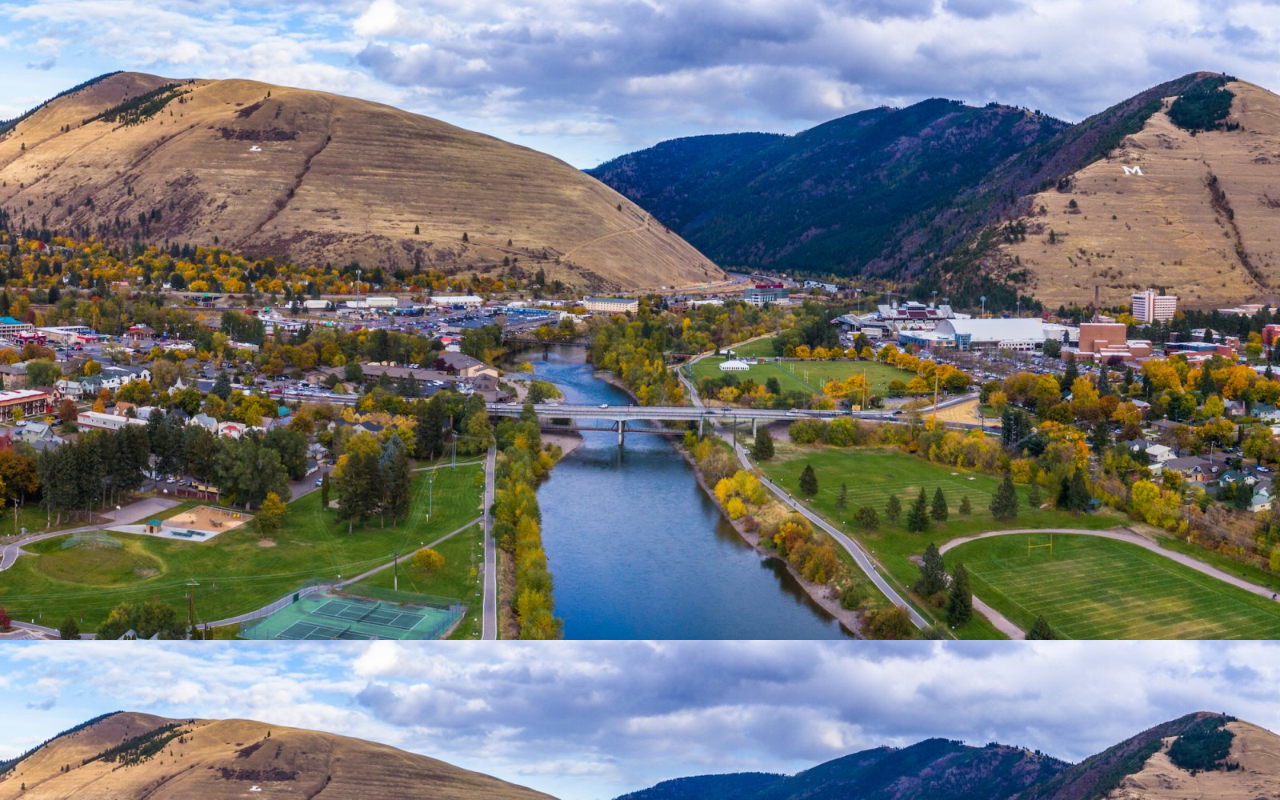
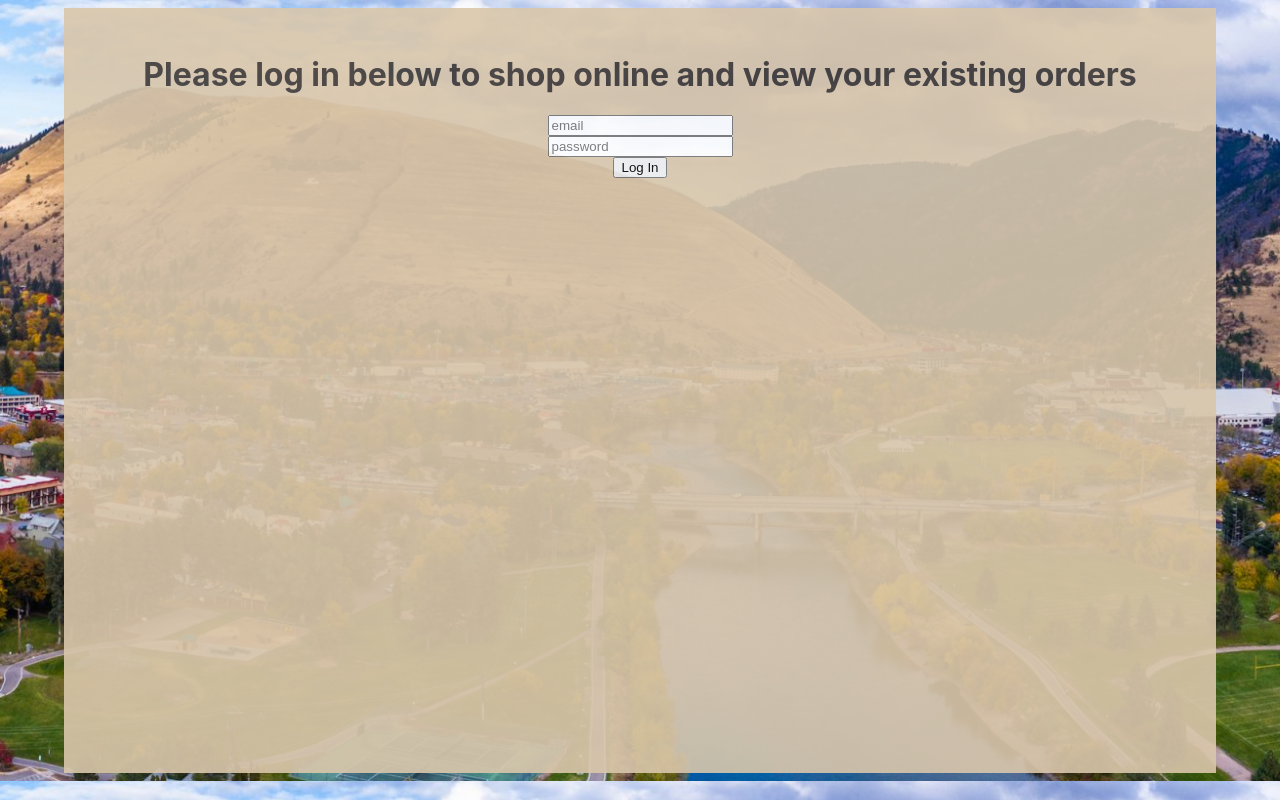
Before and after one commit to ScottM406/Market-Full-Site, a React (Vite) app in the folder market/: page /login in a window 1280 px wide. Before the commit this address had no page. Built offline with nearby package versions, Linux system fonts and the light colour scheme; the HTML template or start-up script is replaced by a standard one.

Commit message:
Add Login Page HTML. Styled.

```diff
--- a/market/src/App.jsx
+++ b/market/src/App.jsx
@@ -1,12 +1,14 @@
 import { Routes, Route } from "react-router-dom";
-import Homepage from "./homepage";
+import Homepage from "./Homepage.jsx";
+import Login from "./Login.jsx";
 
 function App() {
 
 return (
   <>
     <Routes>
-      <Route path="/" element={<Homepage />}/>
+      <Route path="/" element={<Homepage />} />
+      <Route path="/login" element= {<Login />} />
     </Routes>
   </>
 )
--- /dev/null
+++ b/market/src/Login.jsx
@@ -0,0 +1,31 @@
+import { useState } from "react";
+
+const Login = () => {
+  const [email, setEmail] = useState("");
+  const [password, setPassword] = useState("");
+
+  return (
+    <>
+      <form id="login-form">
+        <h1>Please log in below to shop online and view your existing orders</h1>
+        <input
+          placeholder= "email"
+          type= "email"
+          value= {email}
+          required
+          onChange= {(event) => setEmail(event.target.value)}
+        />
+        <input
+          placeholder= "password"
+          type= "password"
+          value= {password}
+          required
+          onChange= {(event) => setPassword(event.target.value)}
+        />
+        <button type="submit">Log In</button>
+      </form>
+    </>
+  )
+}
+
+export default Login;
--- a/market/src/index.css
+++ b/market/src/index.css
@@ -32,3 +32,17 @@
   display: block;
   margin-top: 2.5%;
 }
+
+#login-form {
+  background-color: rgb(218, 199, 171);
+  opacity: 90%;
+  height: 92.5vh;
+  width: 90vw;
+  justify-self: center;
+  display: flex;
+  flex-direction: column;
+  align-items: center;
+  margin-left: auto;
+  margin-right: auto;
+  padding-top: 2%;
+}
```
